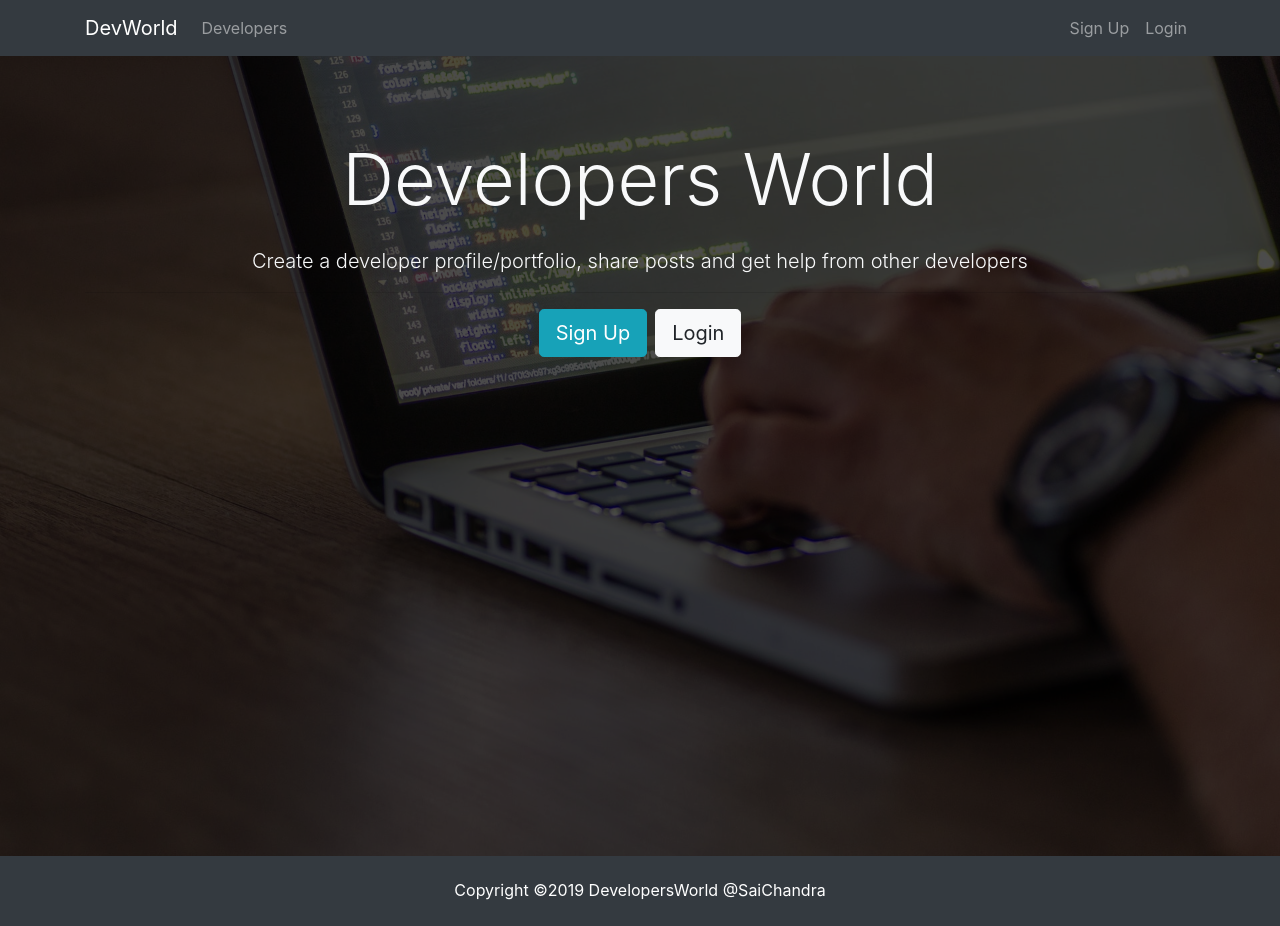
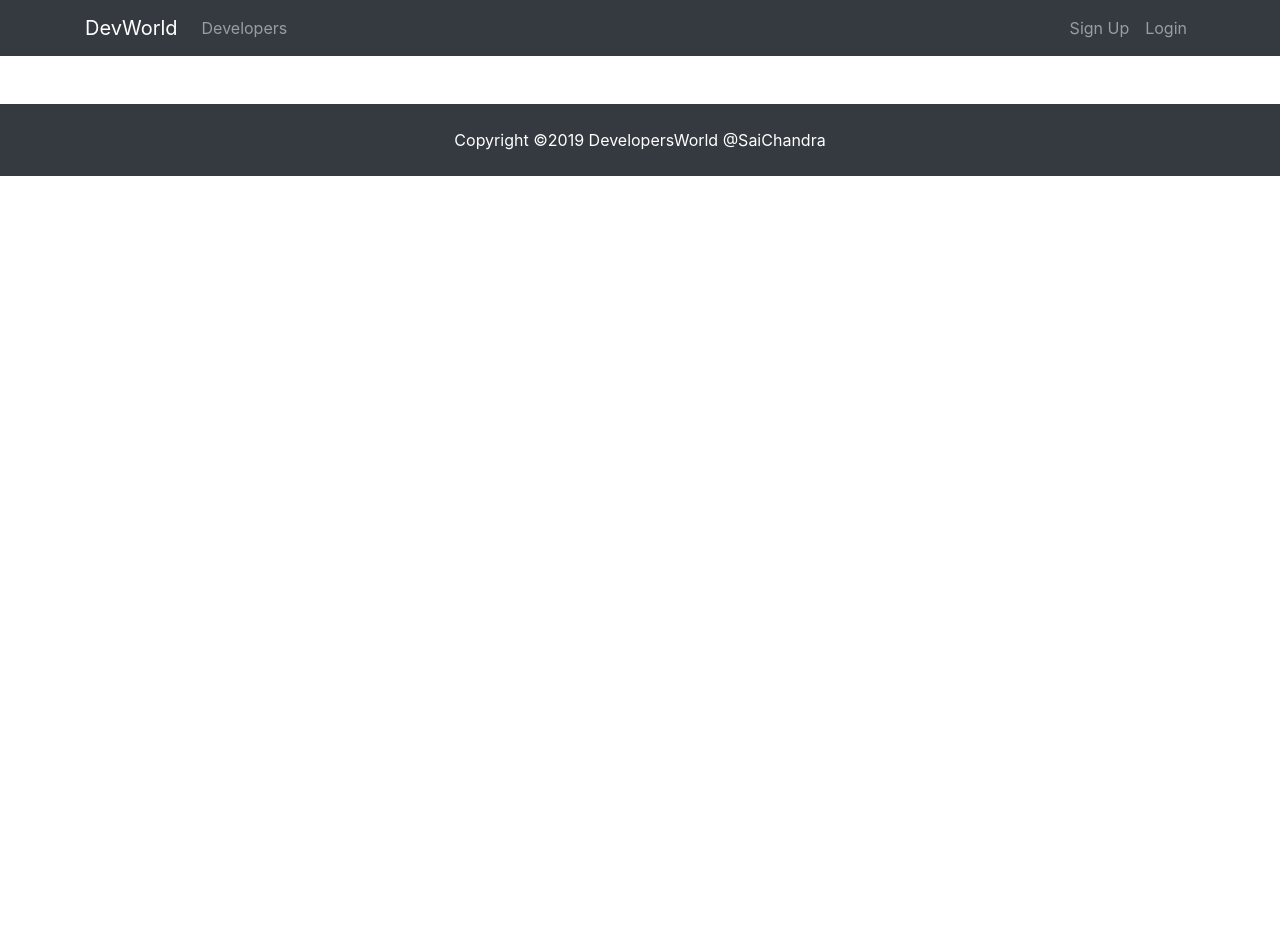
Before and after one commit to SaiChandra2896/DevConnector, a React (Create React App) app in the folder client/: page /login in a window 1280 px wide. After the commit the page ends 800 px from the top, so only its background shows below. Built offline with nearby package versions, Linux system fonts and the light colour scheme.

Commit message:
add routing in app.js

```diff
--- a/client/package.json
+++ b/client/package.json
@@ -3,8 +3,10 @@
   "version": "0.1.0",
   "private": true,
   "dependencies": {
+    "browserslist": "^4.6.3",
     "react": "^16.8.6",
     "react-dom": "^16.8.6",
+    "react-router-dom": "^5.0.1",
     "react-scripts": "3.0.1"
   },
   "scripts": {
--- a/client/src/App.js
+++ b/client/src/App.js
@@ -1,4 +1,6 @@
 import React, { Component } from 'react';
+import { BrowserRouter as Router, Route } from 'react-router-dom';
+
 import Navbar from './components/layout/Navbar';
 import Footer from './components/layout/Footer';
 import Landing from './components/layout/Landing';
@@ -7,11 +9,13 @@
 class App extends Component {
   render() {
     return (
-      <div className="App">
-        <Navbar />
-        <Landing />
-        <Footer />
-      </div>
+      <Router>
+        <div className="App">
+          <Navbar />
+          <Route exact path="/" component={Landing} />
+          <Footer />
+        </div>
+      </Router>
     );
   }
 }
--- a/package.json
+++ b/package.json
@@ -23,6 +23,7 @@
     "mongoose": "^5.5.3",
     "passport": "^0.4.0",
     "passport-jwt": "^4.0.0",
+    "react-router-dom": "^5.0.1",
     "validator": "^10.11.0"
   },
   "devDependencies": {
```
Also changed, not shown: client/src/components/auth/Login.js (added), client/src/components/auth/Register.js (added), 2 other files (tests, documents, lock files or other folders).
